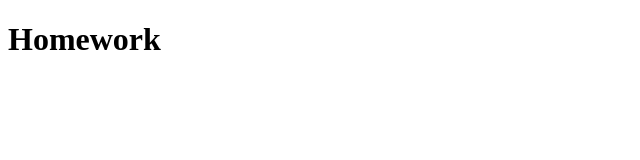
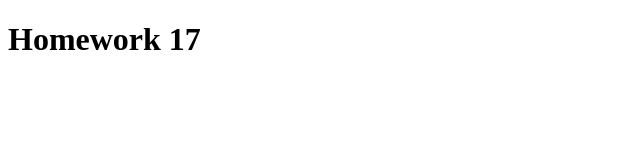
Before and after one commit to VadimLevadko/Hillel-HW, a website: page src/index.html in a window 1280 px wide. Shown: the full height of the page, 0-640 px from the left. Drawn offline with Linux system fonts and the light colour scheme.

Commit message:
Homework 17 finished

```diff
--- a/src/index.html
+++ b/src/index.html
@@ -5,7 +5,7 @@
         <title>Homework 17</title>
     </head>
     <body>
-        <h1>Homework</h1>
+        <h1>Homework 17</h1>
     </body>
     <script src="js/script.js"></script>
 </html>
```
